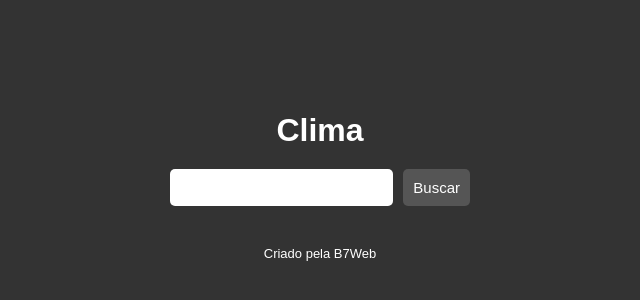
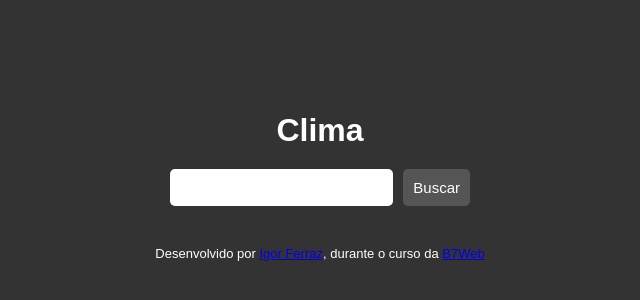
Before and after one commit to igor-mferraz/AppClimaJS, a plain HTML site: page index.html in a window 1280 px wide. Shown: the part 224-524 px from the top of the page, without its empty margins (320-960 px from the left). Drawn offline with Linux system fonts and the light colour scheme.

Commit message:
atualizacao

```diff
--- a/index.html
+++ b/index.html
@@ -41,7 +41,7 @@
 
     <div class="aviso"></div>
 
-    <footer>Criado pela B7Web</footer>
+    <footer>Desenvolvido por <a href="https://github.com/igor-mferraz">Igor Ferraz</a>, durante o curso da <a href="https://b7web.com.br/">B7Web</a> </footer>
 
     <script src="script.js"></script>
 </body>
```
